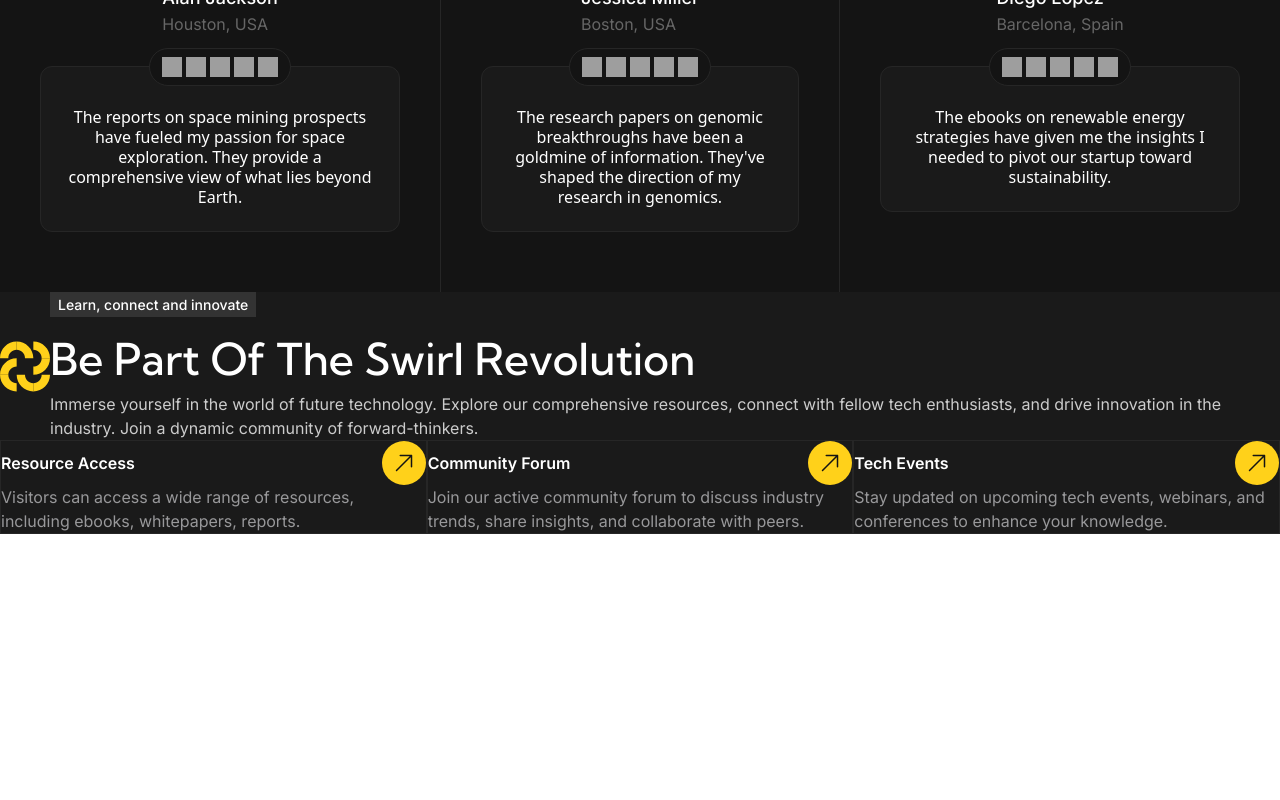
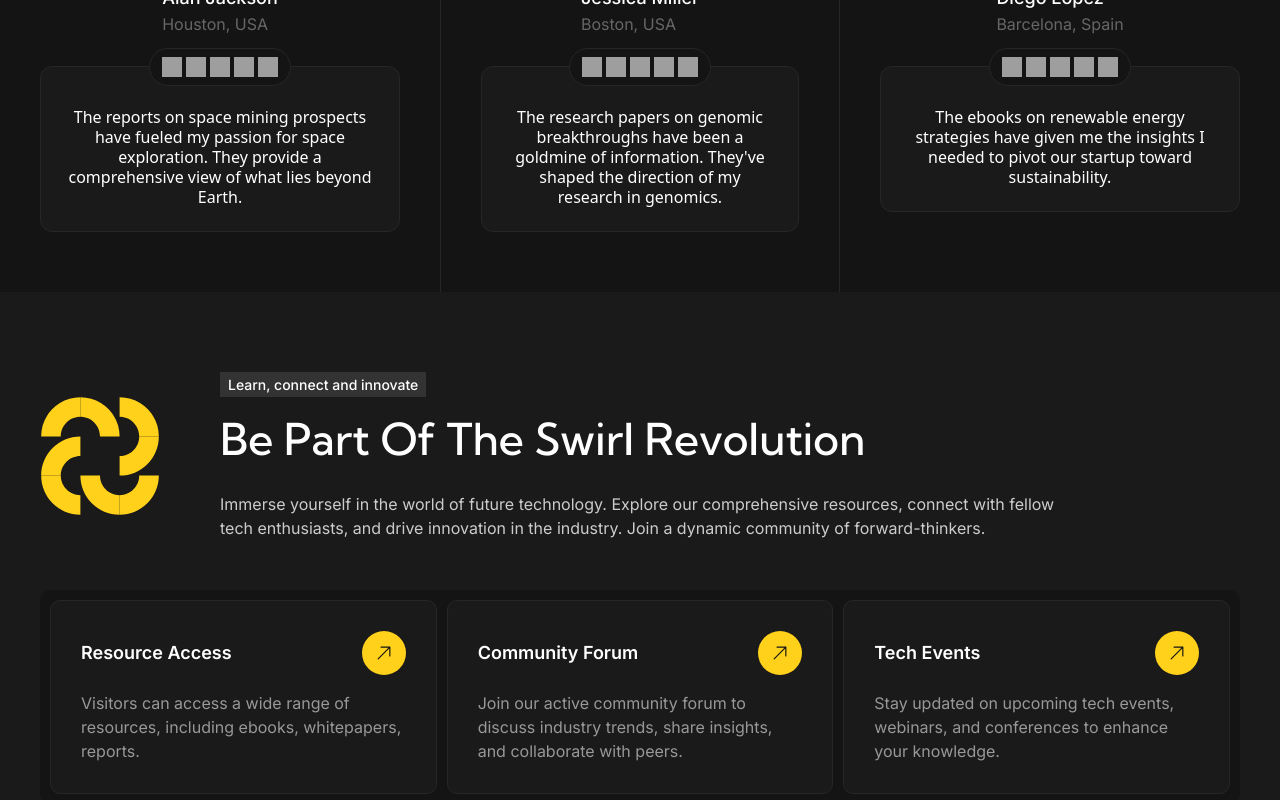
Before and after one commit to AbassKoyang/swirl, a React (Vite) app: page / in a window 1280 px wide. Shown: the part 6188-6988 px from the top of the page. Before the commit the page ends 6722 px from the top, so only its background shows below. Built offline with nearby package versions, Linux system fonts and the light colour scheme; grey boxes are pictures that could not be loaded.

Commit message:
make community section resposnsive on laptop screen

```diff
--- a/src/components/RevolutionCard.jsx
+++ b/src/components/RevolutionCard.jsx
@@ -3,14 +3,14 @@ import linkArrow from '../assets/linkarrow.svg'
 
 const RevolutionCard = ({title, description}) => {
   return (
-    <div className="col-span-3 lg:col-span-1 2xl:p-10 2xl:rounded-xl bg-[#1a1a1a] border border-[#262626]">
+    <div className="col-span-3 lg:col-span-1 lg:p-[30px] 2xl:p-10 lg:rounded-[10px] 2xl:rounded-xl bg-[#1a1a1a] border border-[#262626]">
         <div className="w-full flex items-center justify-between">
-            <h3 className='font-semibold font-inter text-white 2xl:text-[22px]'>{title}</h3>
+            <h3 className='font-semibold font-inter text-white lg:text-lg 2xl:text-[22px]'>{title}</h3>
             <Link to='/' aria-label={location} className={`size-[40px] lg:size-[44px] 2xl:size-[52px] bg-[#FFD11A] rounded-full flex items-center justify-center hover:opacity-90 transition-all duration-300 ease-in-out`}>
-                <img src={linkArrow} alt="Arrow" className="size-[18px] lg:size-[18px] 2xl:size-[17px]" />
+                <img src={linkArrow} alt="Arrow" className="size-[18px] lg:size-[14px] 2xl:size-[17px]" />
             </Link>
         </div>
-        <p className='font-inter text-[#98989A] 2xl:text-lg 2xl:mt-5'>{description}</p>
+        <p className='font-inter text-[#98989A] lg:text-[16px] 2xl:text-lg lg:mt-4 2xl:mt-5'>{description}</p>
     </div>
   )
 }
--- a/src/pages/Home.jsx
+++ b/src/pages/Home.jsx
@@ -174,16 +174,16 @@ const Home = () => {
       </div>
     </div>
     </section>
-    <section className='w-full 2xl:px-[162px] 2xl:py-[120px] bg-[#1A1A1A]'>
-      <div className="w-full flex items-center 2xl:gap-20">
-        <img src={swirlLogo} alt="Swirl Logo" className="2xl:size-[150px]" />
+    <section className='w-full lg:px-10 2xl:px-[162px] lg:py-20 2xl:py-[120px] bg-[#1A1A1A]'>
+      <div className="w-full flex items-center lg:gap-[60px] 2xl:gap-20">
+        <img src={swirlLogo} alt="Swirl Logo" className="lg:size-[120px] 2xl:size-[150px]" />
         <div className="">
         <span className="font-medium font-inter text-white text-sm lg:text-sm 2xl:text-xl bg-[#333333] py-1 px-2 2xl:py-[6px] 2xl:px-[10px] 2xl:rounded-[4px]">Learn, connect and innovate</span>
         <h2 className="font-kumbh font-medium text-[26px] lg:text-[44px] 2xl:text-[58px] text-white capitalize mt-[10px] 2xl:mt-[16px]">Be Part of the Swirl Revolution</h2>
-        <p className="font-inter 2xl:text-lg 2xl:mt-[30px] text-[#CCCCCC]">Immerse yourself in the world of future technology. Explore our comprehensive resources, connect with fellow tech enthusiasts, and drive innovation in the industry. Join a dynamic community of forward-thinkers.</p>
+        <p className="font-inter lg:text-[16px] 2xl:text-lg lg:mt-5 2xl:mt-[30px] text-[#CCCCCC] max-w-[850px]">Immerse yourself in the world of future technology. Explore our comprehensive resources, connect with fellow tech enthusiasts, and drive innovation in the industry. Join a dynamic community of forward-thinkers.</p>
         </div>
       </div>
-      <div className="w-full grid grid-cols-3 bg-[#141414] 2xl:p-5 2xl:gap-5 2xl:rounded-xl 2xl:mt-[100px]">
+      <div className="w-full grid grid-cols-3 bg-[#141414] lg:p-[10px] 2xl:p-5 lg:gap-[10px] 2xl:gap-5 lg:rounded-[10px] 2xl:rounded-xl lg:mt-[50px] 2xl:mt-[100px]">
         <RevolutionCard title="Resource Access" description="Visitors can access a wide range of resources, including ebooks, whitepapers, reports." />
         <RevolutionCard title="Community Forum" description="Join our active community forum to discuss industry trends, share insights, and collaborate with peers." />
         <RevolutionCard title="Tech Events" description="Stay updated on upcoming tech events, webinars, and conferences to enhance your knowledge." />
```
